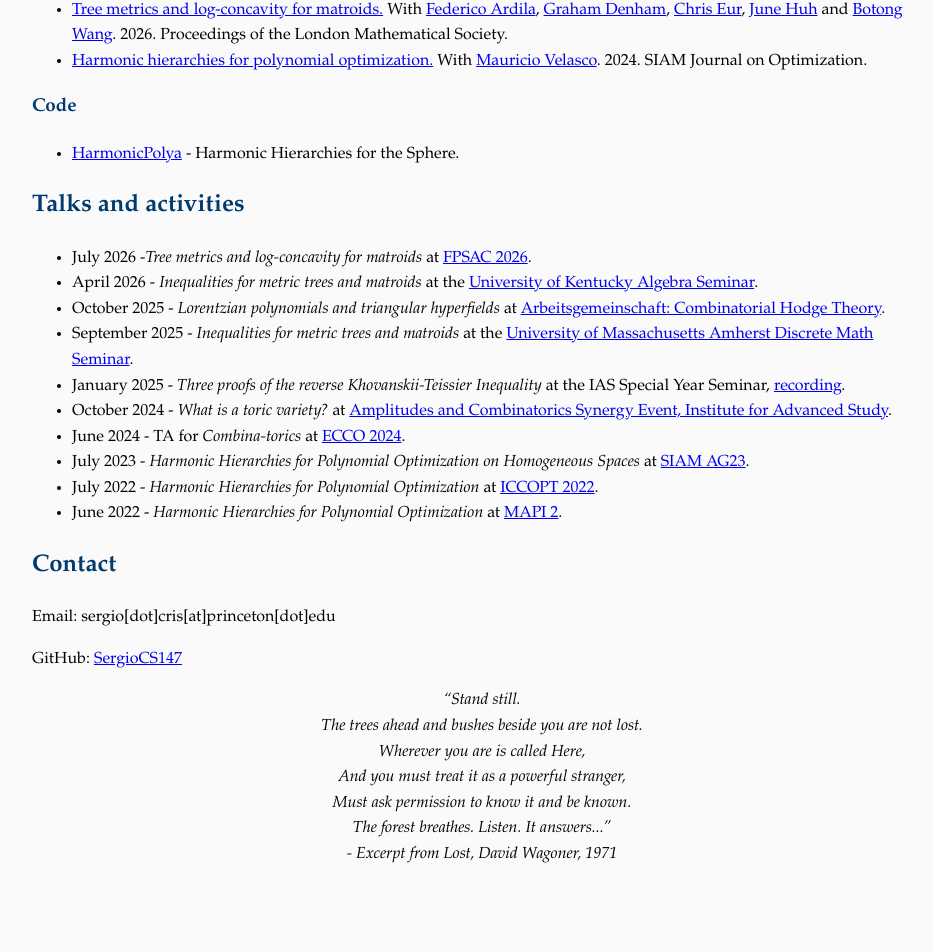
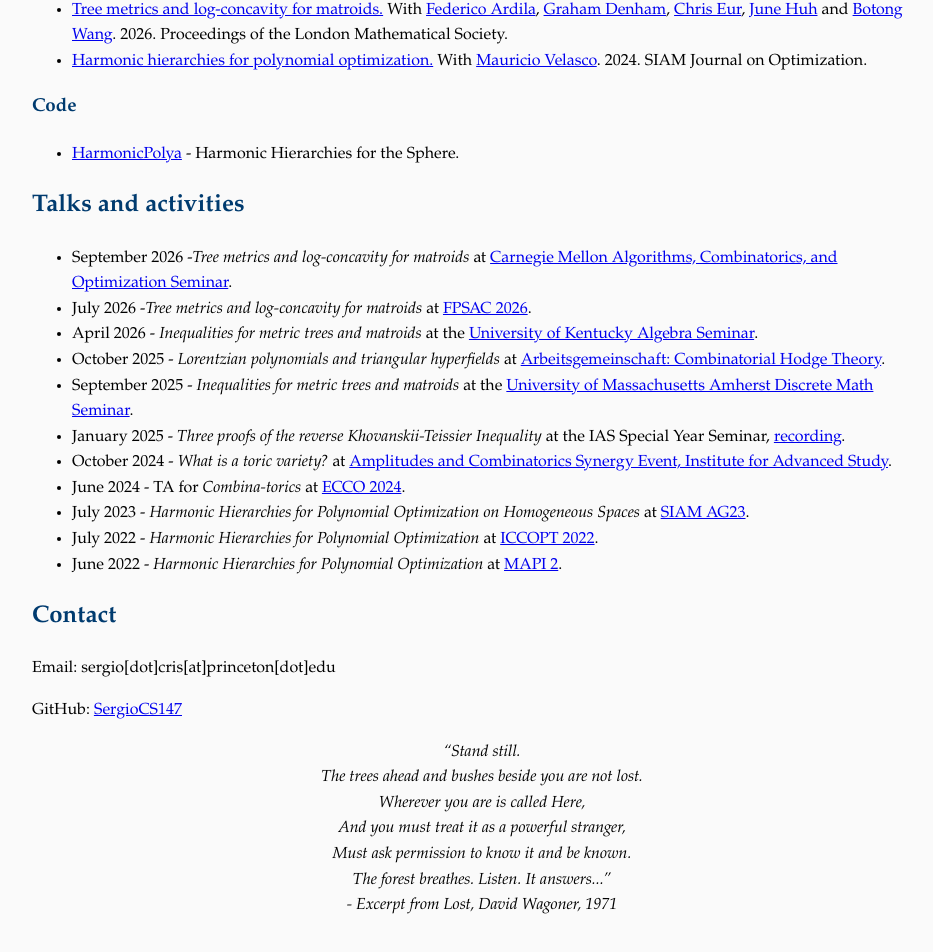
Before and after one commit to SergioCS147/sergiocs147.github.io, a Jekyll site: the page built from index.md, in a window 1280 px wide. Shown: the part 674-1626 px from the top of the page, without its empty margins (158-1091 px from the left). Built offline with Jekyll 4.4.1, drawn with Linux system fonts in a browser that asks for light colours; our own code applies the rules of GitHub Pages for plain Markdown files; before the commit the page ends 1582 px from its top, so only the background shows below that.

Commit message:
Add upcoming talk at Carnegie Mellon Seminar

```diff
--- a/index.md
+++ b/index.md
@@ -51,6 +51,7 @@
 <h2><strong> Talks and activities </strong> </h2>
 
 <ul>
+  <li>September 2026 -<em>Tree metrics and log-concavity for matroids</em> at <a href="https://aco.math.cmu.edu/seminar.html">Carnegie Mellon Algorithms, Combinatorics, and Optimization Seminar</a>.</li>
   <li>July 2026 -<em>Tree metrics and log-concavity for matroids</em> at <a href="https://sites.math.washington.edu/fpsac2026/">FPSAC 2026</a>.</li>
   <li>April 2026 - <em>Inequalities for metric trees and matroids</em> at the <a href="https://www.ms.uky.edu/~dhje223/AlgebraSeminarSpring2026.html">University of Kentucky Algebra Seminar</a>.</li>
   <li>October 2025 - <em>Lorentzian polynomials and triangular hyperfields</em> at <a href="https://www.mfo.de/www/activity/2542">Arbeitsgemeinschaft: Combinatorial Hodge Theory</a>.</li>
```
